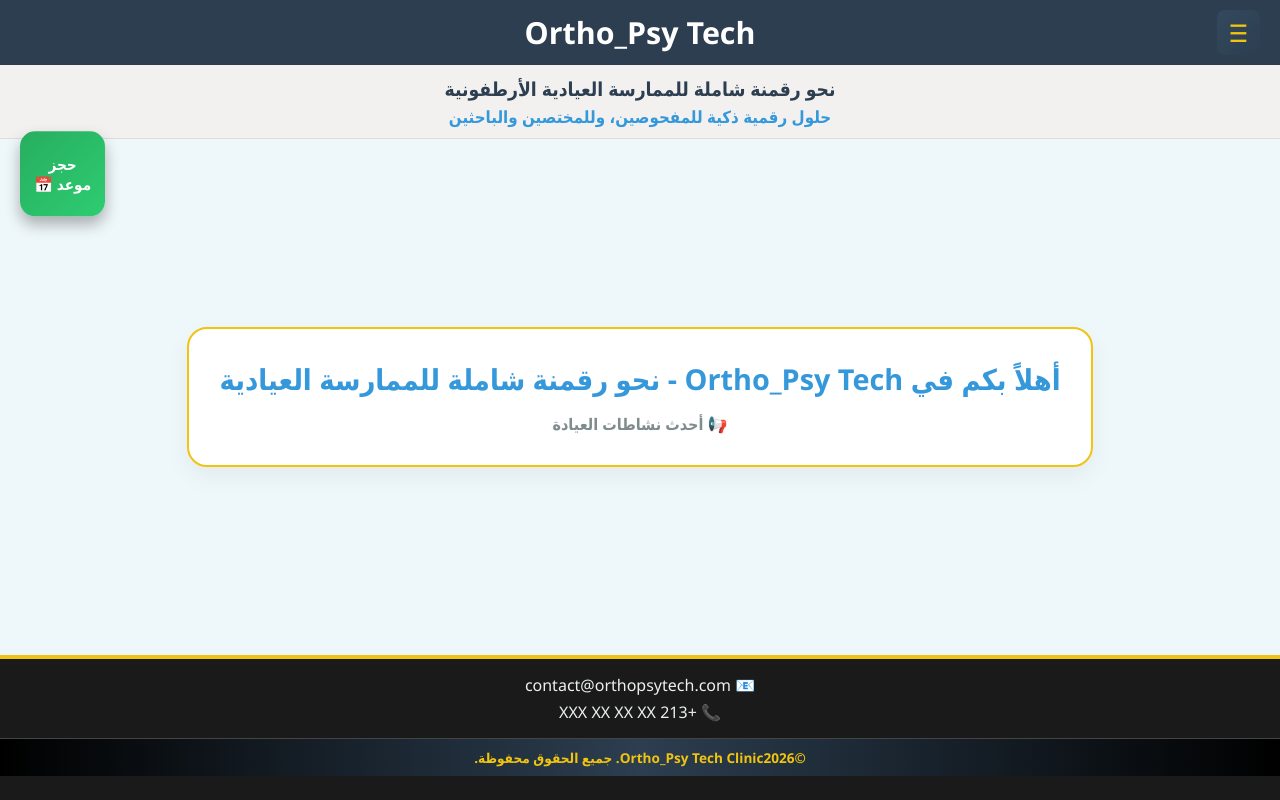
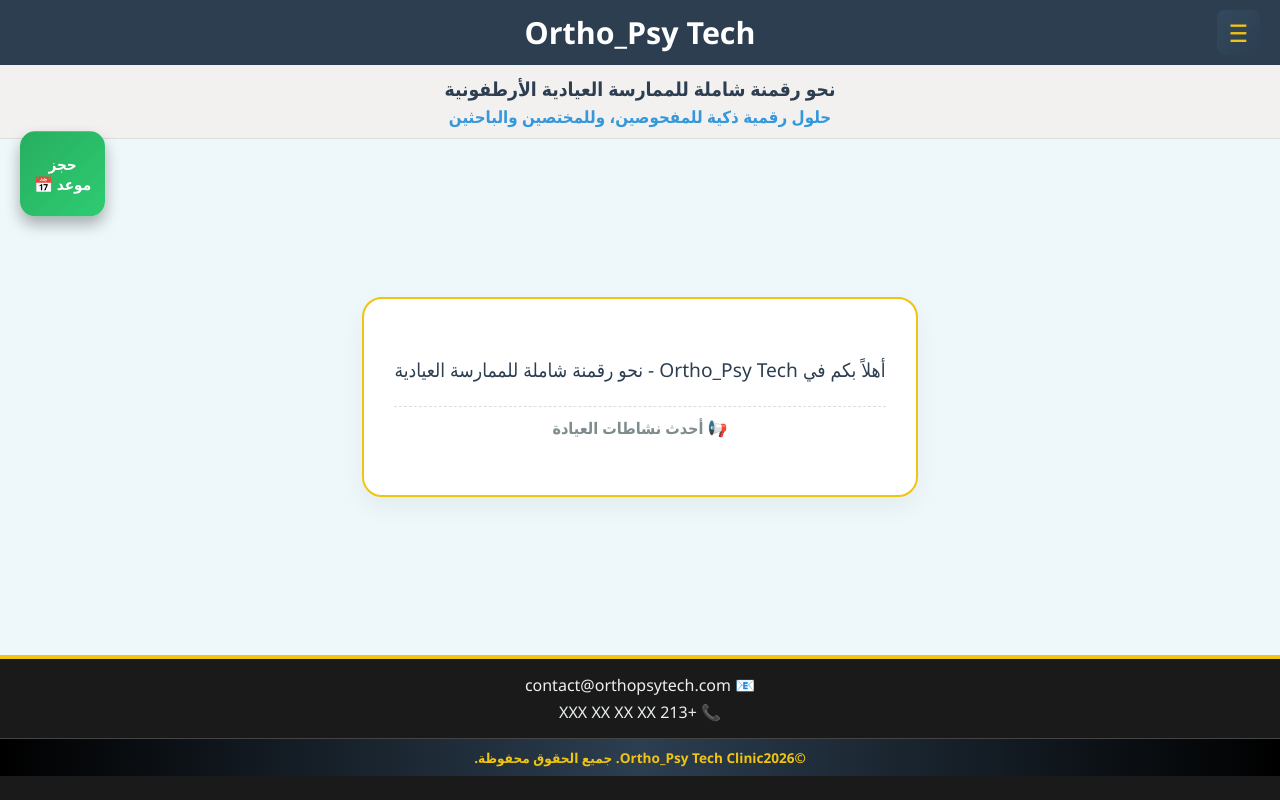
Before and after one commit to abd-orthopsy/Ortho_Psy_Tech, a Flask app: page / in a window 1280 px wide. Run offline with Flask 3, Linux system fonts and the light colour scheme.

Commit message:
Update index.html

```diff
--- a/templates/index.html
+++ b/templates/index.html
@@ -141,16 +141,18 @@
         <a href="/booking" class="appointment-btn">حجز<br>موعد 📅</a>
     </div>
 
-    <div id="main-content" style="flex: 1; display: flex; flex-direction: column;">
-        <div class="hero-slider">
-            <div style="text-align: center; color: var(--brand-bg); background: white; padding: 30px; border-radius: 20px; box-shadow: 0 10px 25px rgba(0,0,0,0.05); border: 2px solid var(--gold); max-width: 80%;">
-                <h3 style="margin:0; font-size: 1.8rem; color: var(--accent-blue);">
-                    {{ offer_text }}
-                </h3>
-                <p style="margin-top: 15px; color: #7f8c8d; font-weight: bold;">📢 أحدث نشاطات العيادة</p>
+   <div id="main-content" style="flex: 1; display: flex; flex-direction: column;">
+    <div class="hero-slider">
+        <div style="text-align: center; color: var(--brand-bg); background: white; padding: 30px; border-radius: 20px; box-shadow: 0 10px 25px rgba(0,0,0,0.05); border: 2px solid var(--gold); max-width: 80%; min-height: 200px; display: flex; flex-direction: column; justify-content: center;">
+
+            <div style="font-size: 1.2rem; line-height: 1.6;">
+                {{ offer_text | safe }}
             </div>
+
+            <p style="margin-top: 20px; color: #7f8c8d; font-weight: bold; border-top: 1px dashed #ddd; padding-top: 10px;">📢 أحدث نشاطات العيادة</p>
         </div>
-
+    </div>
+</div>
         <div class="footer-wrapper">
             <div class="contact-info">
                 <span>📧 contact@orthopsytech.com</span>
```
